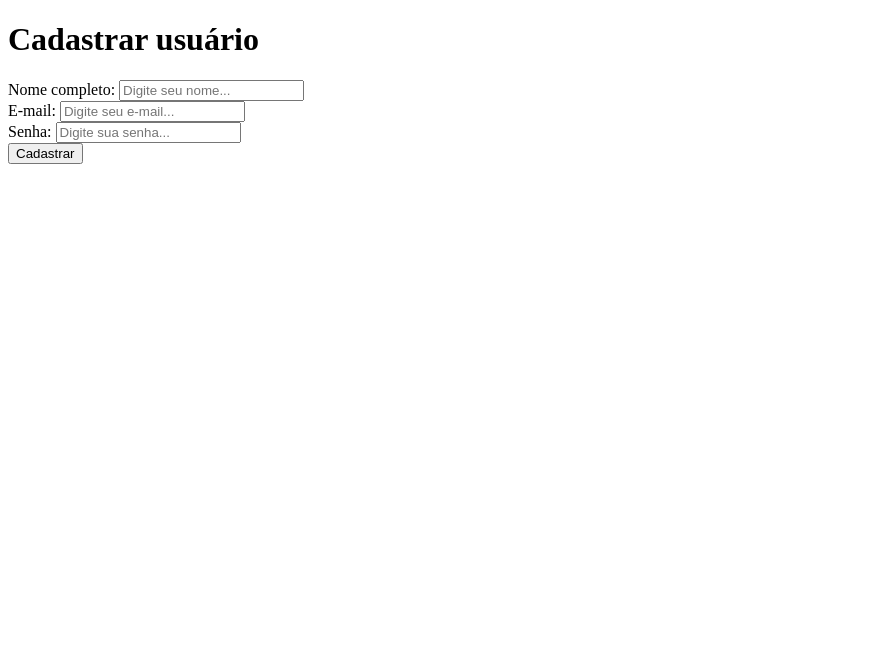
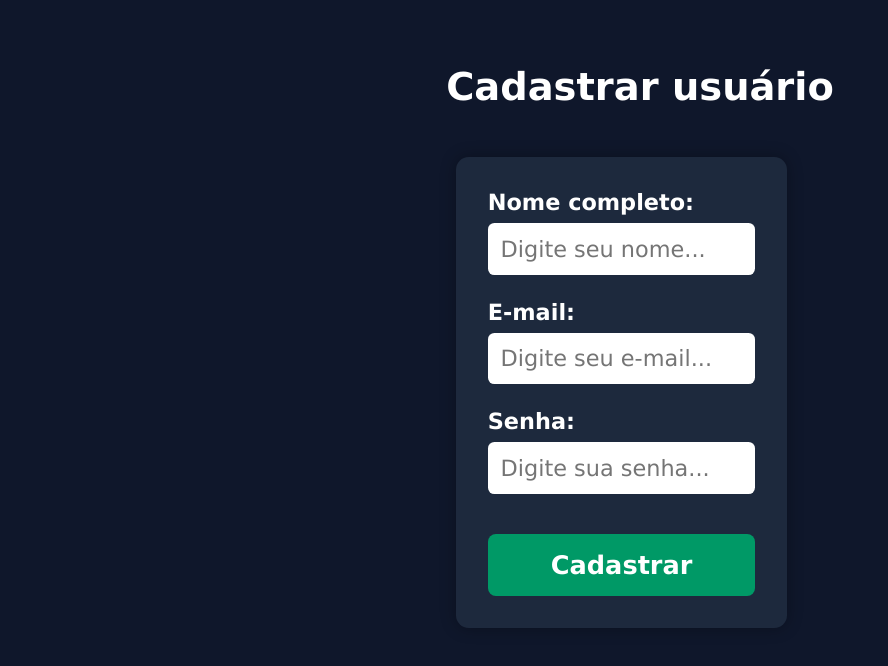
Before and after one commit to luizhenribarbosa/frontend-atvbimestre, a plain HTML site: page pages/cadastro.html in a window 1280 px wide. Shown: the whole page, without its empty margins (0-888 px from the left). Drawn offline with Linux system fonts and the light colour scheme.

Commit message:
atividade dia 11/11

```diff
--- /dev/null
+++ b/pages/cadastro.css
@@ -0,0 +1,82 @@
+* {
+    margin: 0;
+    padding: 0;
+    box-sizing: border-box;
+    font-family: 'Lucida Sans', 'Lucida Sans Regular', 'Lucida Grande', 'Lucida Sans Unicode', Geneva, Verdana, sans-serif;
+}
+
+body {
+    background: oklch(20.8% 0.042 265.755);
+    color: #fff;
+    min-height: 100svh;
+    display: flex;
+    flex-direction: column;
+    align-items: center;
+    text-align: center;
+    padding: 2rem;
+}
+
+header {
+    margin-top: 2rem;
+}
+
+h1 {
+    font-size: 2.4rem;
+    margin-bottom: 1rem;
+}
+
+form {
+    margin-top: 2rem;
+    background: oklch(27.9% 0.041 260.031);
+    padding: 2rem;
+    border-radius: .8rem;
+    display: flex;
+    flex-direction: column;
+    gap: 1.5rem;
+    width: min(90%, 400px);
+    box-shadow: 0 0 1rem rgba(0, 0, 0, 0.3);
+}
+
+form div {
+    display: flex;
+    flex-direction: column;
+    align-items: flex-start;
+    gap: .5rem;
+}
+
+label {
+    font-weight: bold;
+    font-size: 1.4rem;
+}
+
+input {
+    width: 100%;
+    padding: .8rem;
+    border: none;
+    border-radius: .4rem;
+    font-size: 1.4rem;
+    outline: none;
+}
+
+input:focus {
+    outline: 2px solid oklch(76.5% 0.177 163.223);
+    background: #f6f6f6;
+    color: #000;
+}
+
+button {
+    margin-top: 1rem;
+    padding: 1rem;
+    background: oklch(59.6% 0.145 163.225);
+    color: #fff;
+    border: none;
+    border-radius: .5rem;
+    font-size: 1.6rem;
+    font-weight: 700;
+    cursor: pointer;
+    transition: background .4s;
+}
+
+button:hover {
+    background: oklch(76.5% 0.177 163.223);
+}
--- a/pages/cadastro.html
+++ b/pages/cadastro.html
@@ -4,7 +4,9 @@
     <meta charset="UTF-8">
     <meta name="viewport" content="width=device-width, initial-scale=1.0">
     <title>Cadastro de novos usuários</title>
+    <link rel="stylesheet" href="cadastro.css">
     <script src="./cadastro.js" defer></script>
+
 </head>
 <body>
     <header>
--- /dev/null
+++ b/pages/usuarios.css
@@ -0,0 +1,78 @@
+* {
+    margin: 0;
+    padding: 0;
+    box-sizing: border-box;
+    font-family: 'Lucida Sans', 'Lucida Sans Regular', 'Lucida Grande', 'Lucida Sans Unicode', Geneva, Verdana, sans-serif;
+}
+
+body {
+    background: oklch(20.8% 0.042 265.755);
+    color: #fff;
+    min-height: 100svh;
+    display: flex;
+    flex-direction: column;
+    align-items: center;
+    justify-content: flex-start;
+    text-align: center;
+    padding: 2rem;
+}
+
+header {
+    width: 100%;
+    display: flex;
+    justify-content: flex-start;
+    padding: 1rem 0;
+}
+
+header a {
+    color: #fff;
+    background: oklch(59.6% 0.145 163.225);
+    text-decoration: none;
+    font-weight: 700;
+    padding: 1rem 2rem;
+    border-radius: .5rem;
+    transition: background .4s;
+}
+
+header a:hover {
+    background: oklch(76.5% 0.177 163.223);
+}
+
+/* ---- Área principal e cards ---- */
+main {
+    margin-top: 3rem;
+    width: 100%;
+    max-width: 800px;
+    display: flex;
+    flex-direction: column;
+    align-items: center;
+    gap: 2rem;
+}
+
+/* ---- Card de usuário ---- */
+section {
+    background: oklch(27.9% 0.041 260.031);
+    width: 100%;
+    padding: 2rem;
+    border-radius: 1rem;
+    text-align: left;
+    box-shadow: 0 0 1rem rgba(0, 0, 0, 0.3);
+    transition: transform 0.3s, background 0.3s;
+}
+
+section:hover {
+    transform: translateY(-5px);
+    background: oklch(32% 0.05 260.031);
+}
+
+section h2 {
+    font-size: 1.8rem;
+    margin-bottom: 1rem;
+    color: oklch(90% 0.15 163.223);
+}
+
+section p {
+    font-size: 1.4rem;
+    line-height: 1.6;
+    margin-bottom: .5rem;
+}
--- /dev/null
+++ b/style.css
@@ -0,0 +1,43 @@
+* {
+    margin: 0;
+    padding: 0;
+    box-sizing: border-box;
+    font-family: 'Lucida Sans', 'Lucida Sans Regular', 'Lucida Grande', 'Lucida Sans Unicode', Geneva, Verdana, sans-serif;
+}
+
+body {
+    background: oklch(20.8% 0.042 265.755);
+    color: #FFF;
+    height: 100svh;
+    display: flex;
+    align-items: center;
+    justify-content: center;
+    text-align: center;
+}
+
+header {
+    display: flex;
+    gap: 3rem;
+    flex-direction: column;
+}
+
+ul {
+    list-style: none;
+    display: flex;
+    flex-direction: column;
+    gap: 3rem;
+}
+
+a {
+    color: #fff;
+    background: oklch(59.6% 0.145 163.225);
+    text-decoration: none;
+    font-weight: 700;
+    padding: 1rem;
+    border-radius: .5rem;
+}
+
+a:hover {
+    background: oklch(76.5% 0.177 163.223);
+    transition: .4s;
+}
```
Also changed, not shown: index.html (+11 -7 lines), pages/usuarios.html (added, +19 -0 lines), pages/usuarios.js (added, +17 -0 lines), script.js (deleted, +0 -20 lines).
